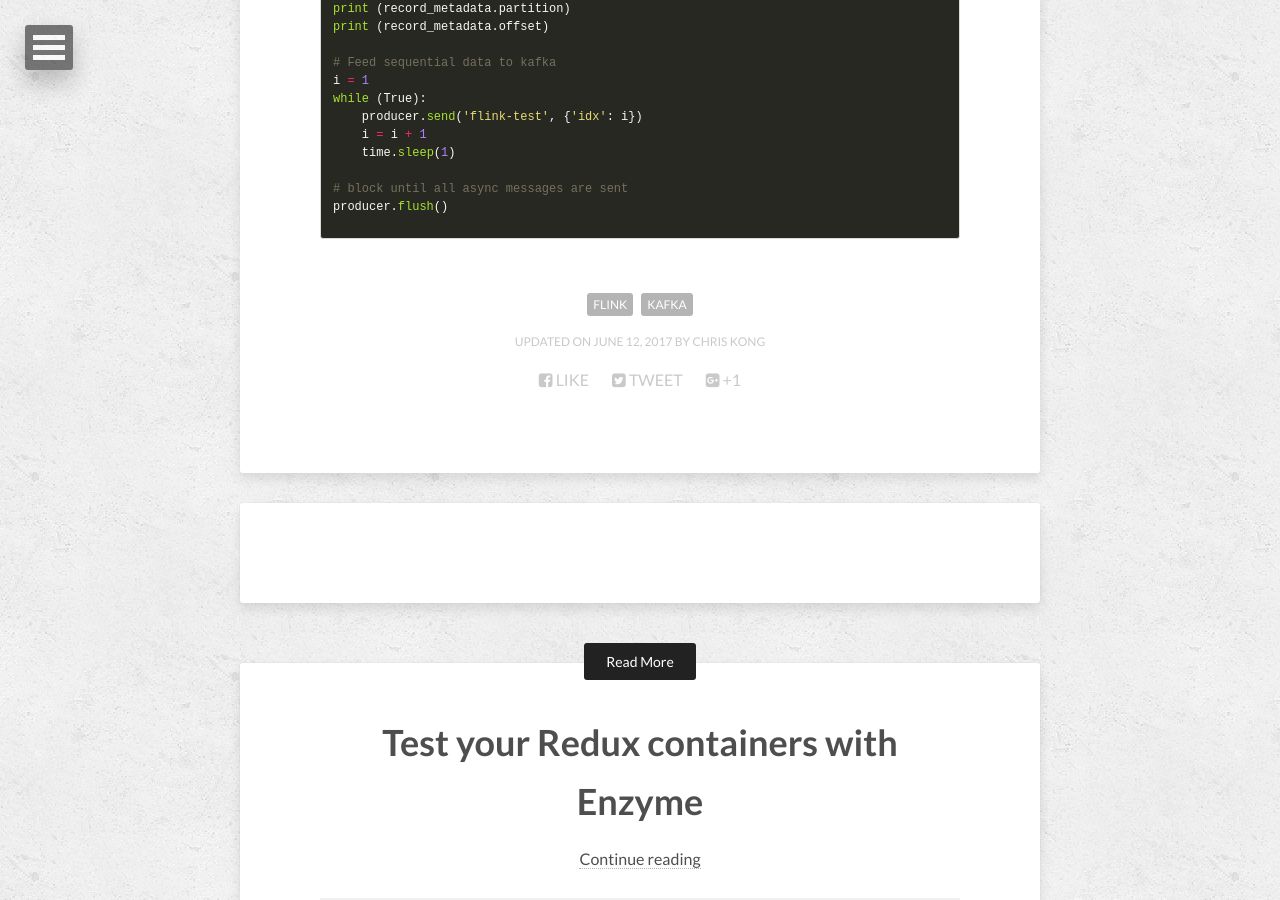
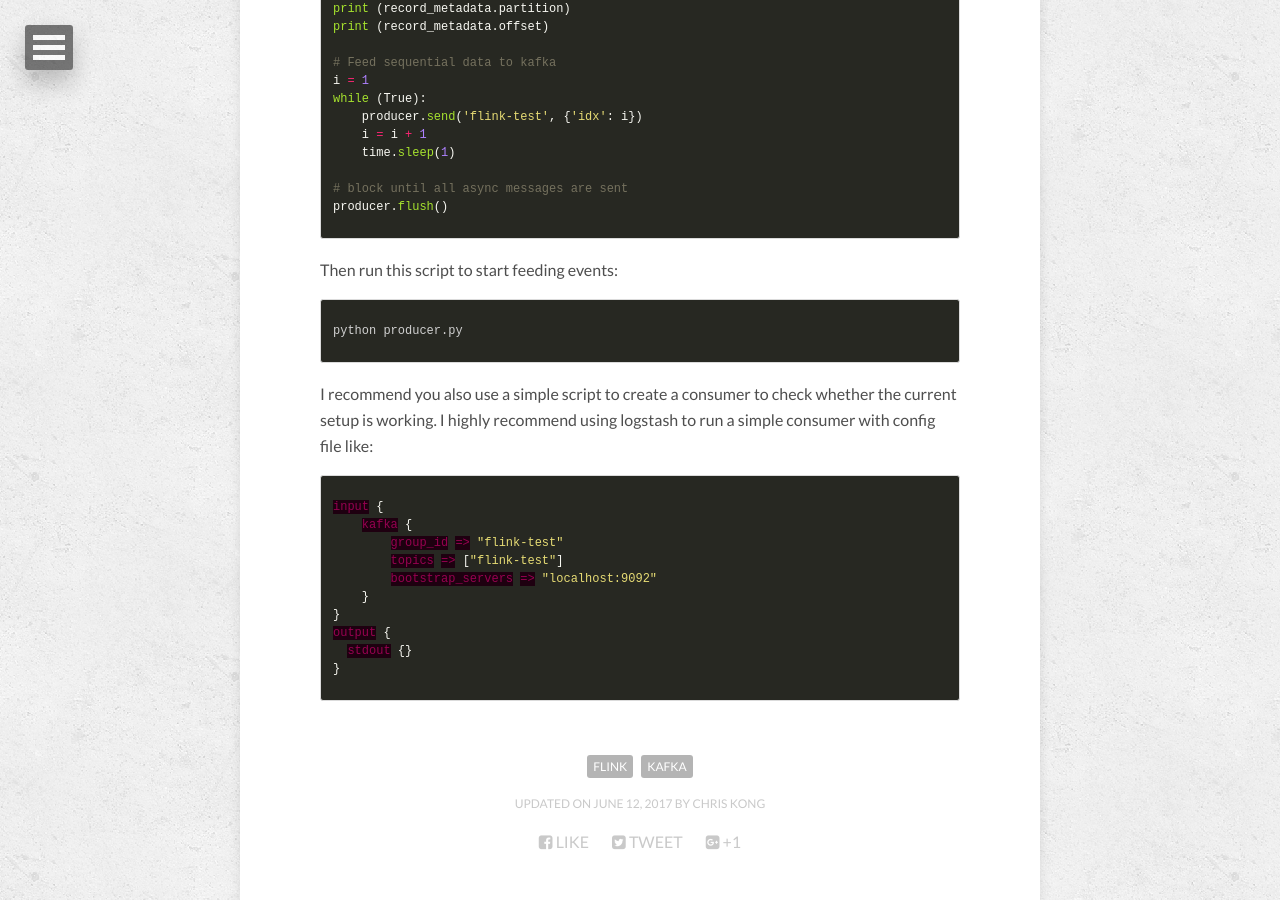
Before and after one commit to visualskyrim/visualskyrim.github.io, a Jekyll site: the page built from _posts/2017-06-12-try-savepoint-in-flink.md, in a window 1280 px wide and 900 px high, scrolled down 1881 px. Built offline with Jekyll 4.4.1, drawn with Linux system fonts in a browser that asks for light colours; nearby versions of some CDN libraries; comment, search, counter and statistics services are not loaded.

Commit message:
Add first section

```diff
--- a/_posts/2017-06-12-try-savepoint-in-flink.md
+++ b/_posts/2017-06-12-try-savepoint-in-flink.md
@@ -87,3 +87,24 @@ while (True):
 # block until all async messages are sent
 producer.flush()
 {% endhighlight %}
+
+Then run this script to start feeding events:
+
+{% highlight bash %}
+python producer.py
+{% endhighlight %}
+
+I recommend you also use a simple script to create a consumer to check whether the current setup is working. I highly recommend using logstash to run a simple consumer with config file like:
+
+{% highlight json %}
+input {
+    kafka {
+        group_id => "flink-test"
+        topics => ["flink-test"]
+        bootstrap_servers => "localhost:9092"
+    }
+}
+output {
+  stdout {}
+}
+{% endhighlight %}
```
